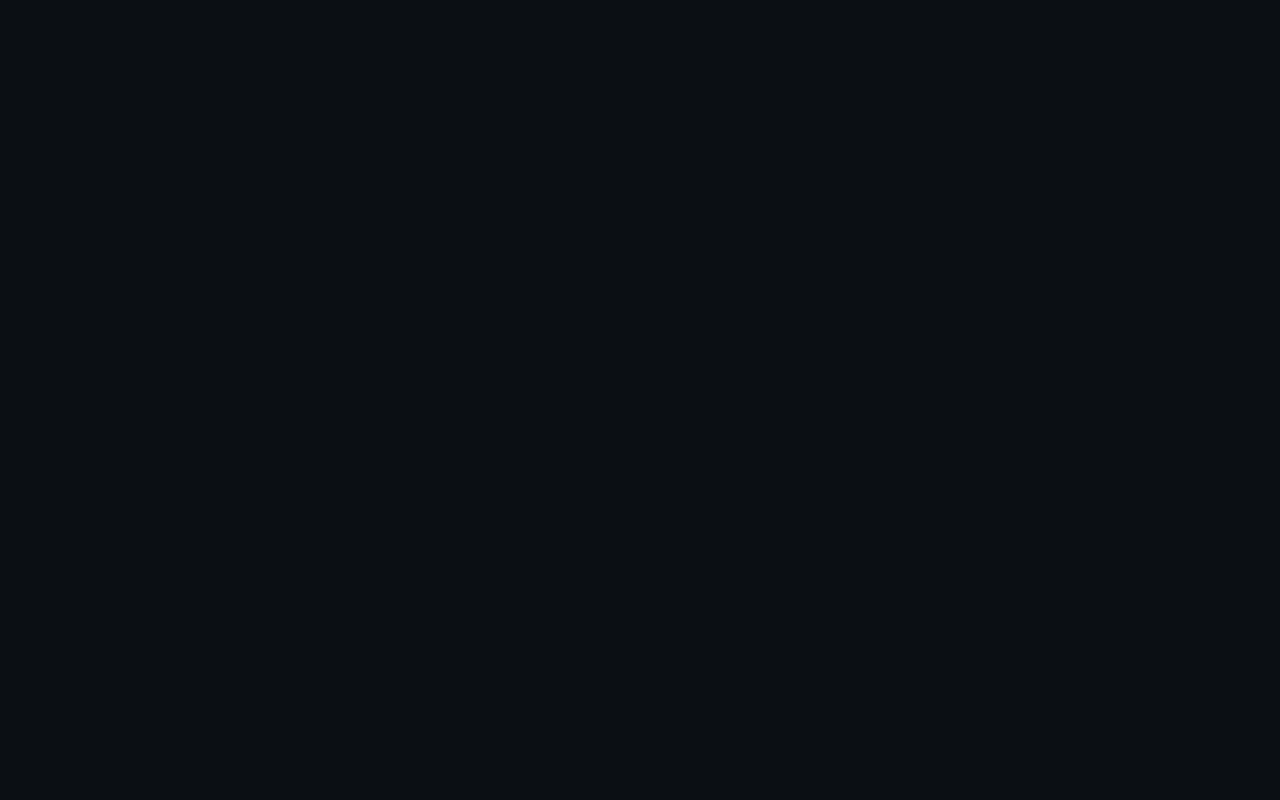
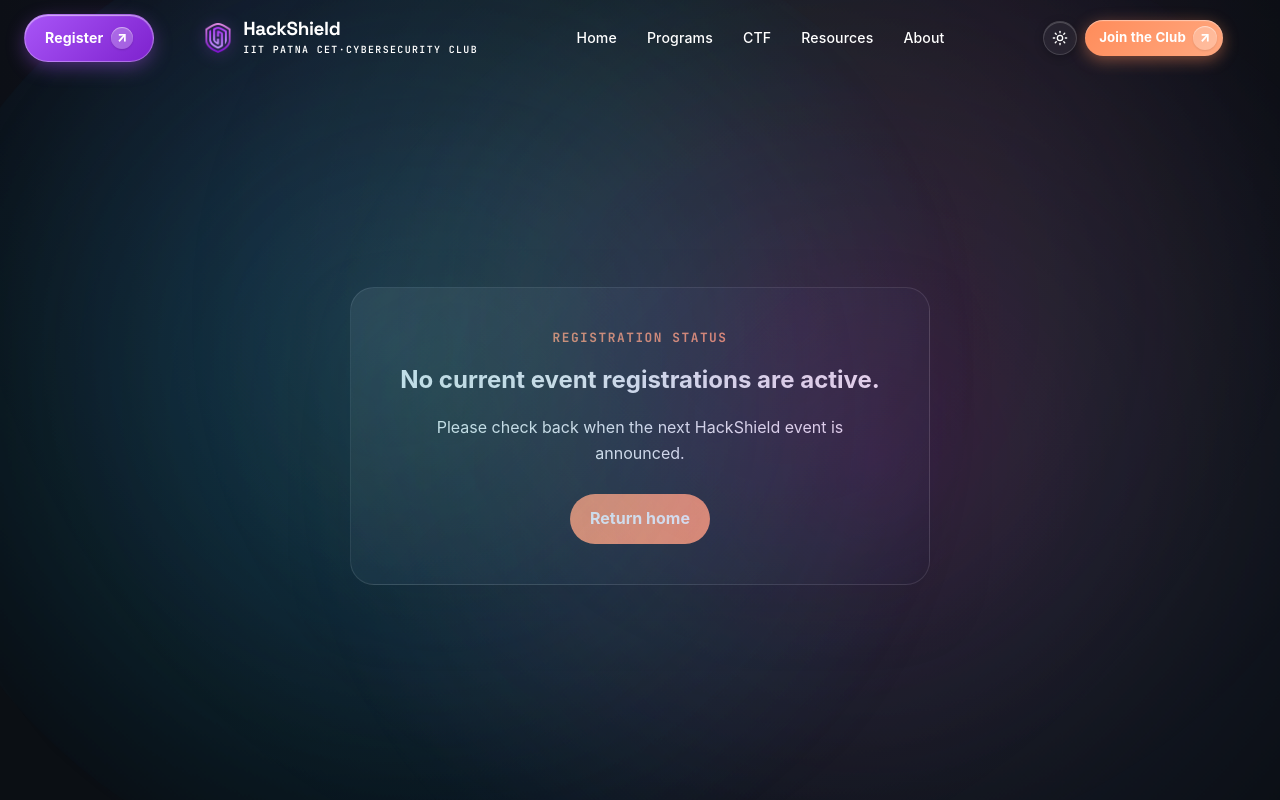
Before and after one commit to ishan079/HackShield, a Next.js app: page /register in a window 1280 px wide. Before the commit this address had no page. Shown: the top 800 px of the page. Built offline with nearby package versions, Linux system fonts and the light colour scheme; a web font is replaced by a local one.

Commit message:
fix: close public registration entrypoint

```diff
--- a/app/register/page.tsx
+++ b/app/register/page.tsx
@@ -1,5 +1,60 @@
-import { redirect } from 'next/navigation'
+import Link from 'next/link'
 
 export default function RegisterPage() {
-  redirect('/ctf?type=mini&register=mini-14#registration-mini-14')
+  return (
+    <main
+      style={{
+        minHeight: '100vh',
+        display: 'grid',
+        placeItems: 'center',
+        padding: '120px 24px 48px',
+      }}
+    >
+      <section
+        aria-labelledby="registration-status-heading"
+        style={{
+          width: 'min(100%, 580px)',
+          padding: '40px',
+          borderRadius: '24px',
+          textAlign: 'center',
+          background: 'var(--bg-card)',
+          border: '1px solid var(--border-subtle)',
+          boxShadow: '0 24px 64px rgba(0, 0, 0, 0.2)',
+        }}
+      >
+        <p
+          style={{
+            margin: '0 0 12px',
+            color: 'var(--accent)',
+            fontFamily: 'var(--font-mono)',
+            fontSize: '0.8rem',
+            fontWeight: 700,
+            letterSpacing: '0.12em',
+          }}
+        >
+          REGISTRATION STATUS
+        </p>
+        <h1 id="registration-status-heading" style={{ margin: '0 0 16px' }}>
+          No current event registrations are active.
+        </h1>
+        <p style={{ margin: '0 0 28px', color: 'var(--text-secondary)', lineHeight: 1.6 }}>
+          Please check back when the next HackShield event is announced.
+        </p>
+        <Link
+          href="/"
+          style={{
+            display: 'inline-flex',
+            padding: '12px 20px',
+            borderRadius: '9999px',
+            background: 'var(--accent)',
+            color: '#ffffff',
+            fontWeight: 700,
+            textDecoration: 'none',
+          }}
+        >
+          Return home
+        </Link>
+      </section>
+    </main>
+  )
 }
--- a/components/Navbar.tsx
+++ b/components/Navbar.tsx
@@ -1,6 +1,6 @@
 'use client'
 
-import React, { useState, useEffect } from 'react'
+import React, { useState, useEffect, useRef } from 'react'
 import Link from 'next/link'
 import Image from 'next/image'
 import { usePathname } from 'next/navigation'
@@ -42,7 +42,14 @@ export default function Navbar() {
   const [scrolled, setScrolled] = useState(false)
   const [hoveredIdx, setHoveredIdx] = useState<number | null>(null)
   const [mobileMenuOpen, setMobileMenuOpen] = useState(false)
+  const [registrationNoticeOpen, setRegistrationNoticeOpen] = useState(false)
+  const registrationNoticeCloseRef = useRef<HTMLButtonElement>(null)
   const pathname = usePathname()
+
+  const openRegistrationNotice = () => {
+    setMobileMenuOpen(false)
+    setRegistrationNoticeOpen(true)
+  }
 
   useEffect(() => {
     const handleScroll = () => {
@@ -60,6 +67,17 @@ export default function Navbar() {
       document.body.style.overflow = ''
     }
   }, [mobileMenuOpen])
+
+  useEffect(() => {
+    if (!registrationNoticeOpen) return
+
+    registrationNoticeCloseRef.current?.focus()
+    const handleKeyDown = (event: KeyboardEvent) => {
+      if (event.key === 'Escape') setRegistrationNoticeOpen(false)
+    }
+    window.addEventListener('keydown', handleKeyDown)
+    return () => window.removeEventListener('keydown', handleKeyDown)
+  }, [registrationNoticeOpen])
 
   return (
     <>
@@ -82,10 +100,11 @@ export default function Navbar() {
           transition: 'padding 0.42s cubic-bezier(0.16, 1, 0.3, 1), gap 0.42s cubic-bezier(0.16, 1, 0.3, 1)',
         }}
       >
-        <Link
-          href="/register"
+        <button
+          type="button"
+          onClick={openRegistrationNotice}
           className="hs-register-overlay-btn"
-          aria-label="Register for HackShield CTF"
+          aria-label="Registration is currently unavailable"
           style={{
             pointerEvents: 'auto',
             display: 'inline-flex',
@@ -111,9 +130,11 @@ export default function Navbar() {
             WebkitBackdropFilter: 'blur(16px)',
             transition: 'all 0.42s cubic-bezier(0.16, 1, 0.3, 1)',
             cursor: 'pointer',
+            appearance: 'none',
             flexShrink: 0,
             userSelect: 'none',
             whiteSpace: 'nowrap',
+            fontFamily: 'inherit',
           }}
         >
           <span
@@ -147,7 +168,7 @@ export default function Navbar() {
           >
             ↗
           </span>
-        </Link>
+        </button>
 
         <header
           style={{
@@ -749,9 +770,9 @@ export default function Navbar() {
                   gap: '10px',
                 }}
               >
-                <Link
-                  href="/register"
-                  onClick={() => setMobileMenuOpen(false)}
+                <button
+                  type="button"
+                  onClick={openRegistrationNotice}
                   style={{
                     display: 'flex',
                     alignItems: 'center',
@@ -767,11 +788,14 @@ export default function Navbar() {
                     textDecoration: 'none',
                     fontSize: '0.95rem',
                     boxShadow: '0 4px 16px rgba(168, 85, 247, 0.45)',
+                    border: 'none',
+                    cursor: 'pointer',
+                    fontFamily: 'inherit',
                   }}
                 >
                   <span>Register</span>
                   <span>↗</span>
-                </Link>
+                </button>
                 <a
                   href="https://chat.whatsapp.com/Kk4EPaNeHkp8oNQZ8O0ZR7"
                   target="_blank"
@@ -799,6 +823,84 @@ export default function Navbar() {
               </div>
             </motion.div>
           </>
+        )}
+      </AnimatePresence>
+
+      <AnimatePresence>
+        {registrationNoticeOpen && (
+          <motion.div
+            initial={{ opacity: 0 }}
+            animate={{ opacity: 1 }}
+            exit={{ opacity: 0 }}
+            onMouseDown={() => setRegistrationNoticeOpen(false)}
+            style={{
+              position: 'fixed',
+              inset: 0,
+              zIndex: 1100,
+              display: 'grid',
+              placeItems: 'center',
+              padding: '24px',
+              background: 'rgba(0, 0, 0, 0.56)',
+              backdropFilter: 'blur(10px)',
+              WebkitBackdropFilter: 'blur(10px)',
+            }}
+          >
+            <motion.section
+              role="dialog"
+              aria-modal="true"
+              aria-labelledby="registration-notice-title"
+              initial={{ opacity: 0, scale: 0.96, y: 12 }}
+              animate={{ opacity: 1, scale: 1, y: 0 }}
+              exit={{ opacity: 0, scale: 0.96, y: 12 }}
+              transition={{ duration: 0.18 }}
+              onMouseDown={(event) => event.stopPropagation()}
+              style={{
+                width: 'min(100%, 460px)',
+                padding: '32px',
+                borderRadius: '24px',
+                textAlign: 'center',
+                background: 'var(--bg-card)',
+                border: '1px solid var(--border-subtle)',
+                boxShadow: '0 24px 72px rgba(0, 0, 0, 0.38)',
+              }}
+            >
+              <p
+                style={{
+                  margin: '0 0 10px',
+                  color: 'var(--accent)',
+                  fontFamily: 'var(--font-mono)',
+                  fontSize: '0.78rem',
+                  fontWeight: 700,
+                  letterSpacing: '0.12em',
+                }}
+              >
+                REGISTRATION STATUS
+              </p>
+              <h2 id="registration-notice-title" style={{ margin: '0 0 14px' }}>
+                No current event registrations are active.
+              </h2>
+              <p style={{ margin: '0 0 24px', color: 'var(--text-secondary)', lineHeight: 1.6 }}>
+                Please check back when the next HackShield event is announced.
+              </p>
+              <button
+                ref={registrationNoticeCloseRef}
+                type="button"
+                onClick={() => setRegistrationNoticeOpen(false)}
+                style={{
+                  border: 'none',
+                  borderRadius: '9999px',
+                  padding: '12px 22px',
+                  background: 'var(--accent)',
+                  color: '#ffffff',
+                  cursor: 'pointer',
+                  fontFamily: 'inherit',
+                  fontWeight: 700,
+                }}
+              >
+                Got it
+              </button>
+            </motion.section>
+          </motion.div>
         )}
       </AnimatePresence>
 
--- a/next.config.mjs
+++ b/next.config.mjs
@@ -5,14 +5,5 @@ export default function nextConfig(phase) {
     distDir: phase === PHASE_DEVELOPMENT_SERVER ? '.next-dev' : '.next',
     reactStrictMode: true,
     devIndicators: false,
-    async redirects() {
-      return [
-        {
-          source: '/register',
-          destination: '/ctf?type=mini&register=mini-14#registration-mini-14',
-          permanent: false,
-        },
-      ]
-    },
   }
 }
```
Also changed, not shown: 2 other files (tests, documents, lock files or other folders).
